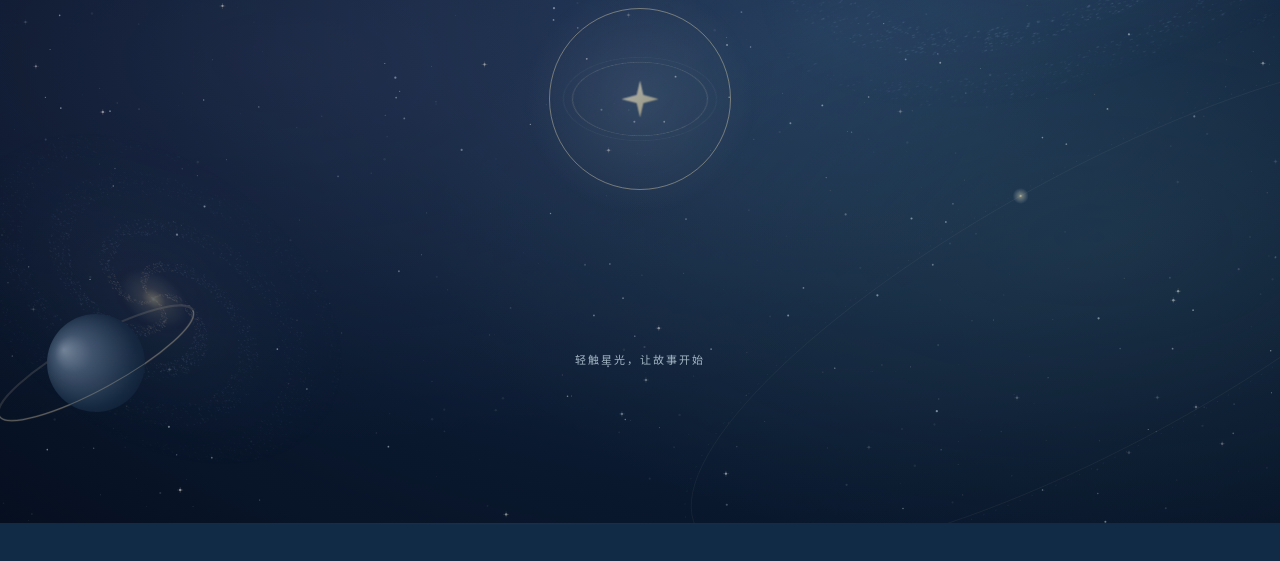
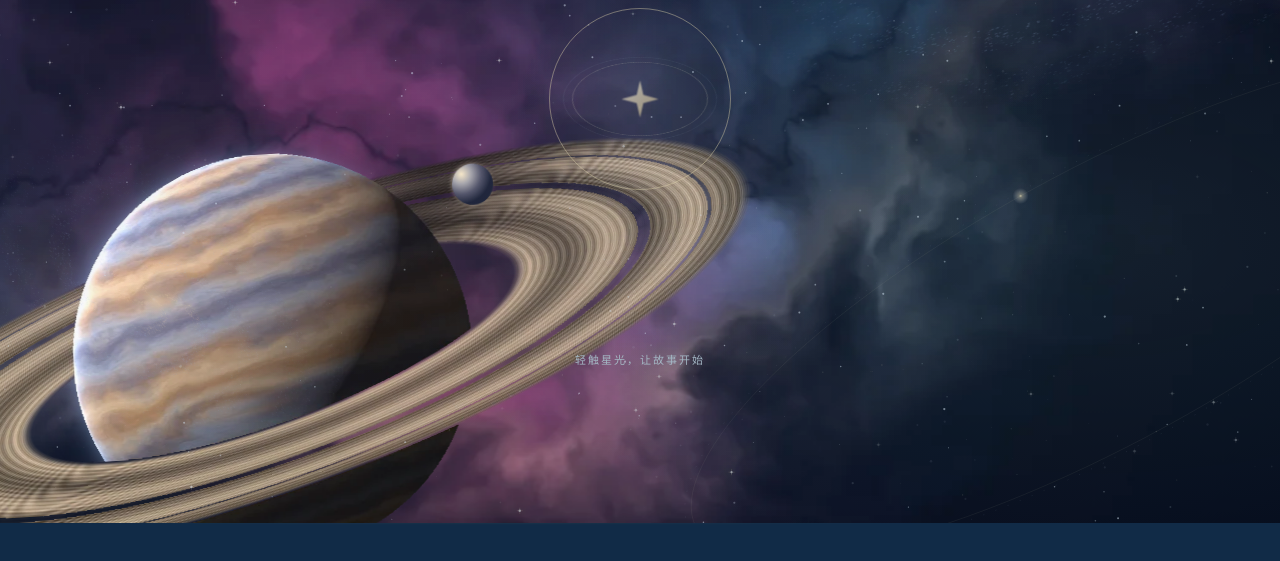
Before and after one commit to Hank1177/starwood-atelier-preview-20261124, a plain HTML site: page index.html in a window 1280 px wide. Shown: the part 277-838 px from the top of the page. Drawn offline with Linux system fonts and the light colour scheme; animation ran at ten frames a second.

Commit message:
feat: stage a drifting ring-world and dust nebula across arrival and companion

```diff
--- a/arrival.js
+++ b/arrival.js
@@ -4,7 +4,7 @@
   const dialog = document.createElement('dialog');
   dialog.className = 'arrival-dialog';
   dialog.setAttribute('aria-labelledby','arrivalTitle');
-  dialog.innerHTML = '<canvas class="arrival-sky" aria-hidden="true"></canvas><div class="arrival-nebula" aria-hidden="true"></div><header class="arrival-header"><span>✦ 星木</span><button type="button" class="arrival-skip">跳过开场 ↗</button></header><div class="arrival-copy"><p class="arrival-overline">每一次出发，都始于一点微光</p><h2 id="arrivalTitle">有一束光，正为你而来。</h2></div><button type="button" class="arrival-start" aria-label="点亮星光，开始开场动画"><span class="arrival-seed"></span><span class="arrival-seed-orbit"></span></button><div class="arrival-meteor" aria-hidden="true"></div><div class="arrival-bloom" aria-hidden="true"></div><button type="button" class="arrival-friend" disabled aria-label="轻触烁，进入星木"><canvas width="900" height="900" aria-hidden="true"></canvas></button><p class="arrival-hint" role="status">轻触星光，让故事开始</p><div class="arrival-white" aria-hidden="true"></div>';
+  dialog.innerHTML = '<div class="deep-space" aria-hidden="true"><div class="cloud-bank"></div><div class="giant-track"><img class="giant" src="ring-world.webp" alt=""><i class="satellite"></i></div></div><canvas class="arrival-sky" aria-hidden="true"></canvas><div class="arrival-nebula" aria-hidden="true"></div><header class="arrival-header"><span>✦ 星木</span><button type="button" class="arrival-skip">跳过开场 ↗</button></header><div class="arrival-copy"><p class="arrival-overline">每一次出发，都始于一点微光</p><h2 id="arrivalTitle">有一束光，正为你而来。</h2></div><button type="button" class="arrival-start" aria-label="点亮星光，开始开场动画"><span class="arrival-seed"></span><span class="arrival-seed-orbit"></span></button><div class="arrival-meteor" aria-hidden="true"></div><div class="arrival-bloom" aria-hidden="true"></div><button type="button" class="arrival-friend" disabled aria-label="轻触烁，进入星木"><canvas width="900" height="900" aria-hidden="true"></canvas></button><p class="arrival-hint" role="status">轻触星光，让故事开始</p><div class="arrival-white" aria-hidden="true"></div>';
   document.body.append(dialog);
   const sky = dialog.querySelector('.arrival-sky');
   const ctx = sky.getContext('2d');
@@ -41,7 +41,7 @@
     if(!dialog.open) return;
     if(time-lastFrame>32) {
       lastFrame=time;
-      const still = reduced.matches;
+      const still = reduced.matches || document.body.classList.contains('paused');
       gaze.x += (pointer.x-gaze.x)*.035;
       gaze.y += (pointer.y-gaze.y)*.035;
       cosmos.draw(time,{still,x:gaze.x,y:gaze.y});
--- a/cosmos-scene.js
+++ b/cosmos-scene.js
@@ -72,19 +72,6 @@
       ctx.fillStyle=glow;ctx.fillRect(x-8,y-8,16,16);
       ctx.restore();
     }
-    function planet() {
-      const radius=Math.min(width,height)*.045+13;
-      const x=width*.075,y=height*.80;
-      ctx.save();ctx.translate(x,y);ctx.rotate(-.5);
-      ctx.strokeStyle='rgba(204,190,160,.16)';ctx.lineWidth=2;
-      ctx.beginPath();ctx.ellipse(0,0,radius*2.25,radius*.53,0,0,Math.PI*2);ctx.stroke();
-      const shade=ctx.createRadialGradient(-radius*.45,-radius*.55,0,0,0,radius*1.3);
-      shade.addColorStop(0,'#718397');shade.addColorStop(.3,'#3e526b');shade.addColorStop(.76,'#13273e');shade.addColorStop(1,'#09172c');
-      ctx.beginPath();ctx.arc(0,0,radius,0,Math.PI*2);ctx.fillStyle=shade;ctx.fill();
-      ctx.strokeStyle='rgba(207,194,162,.32)';ctx.lineWidth=1;
-      ctx.beginPath();ctx.ellipse(0,0,radius*2.25,radius*.53,0,0,Math.PI);ctx.stroke();
-      ctx.restore();
-    }
     function burst(x,y,small=false) {
       const birth=performance.now();
       for(let i=0;i<(small?2:16);i++) {
@@ -107,12 +94,14 @@
       } else {
         galaxyAt(width*.87,height*.22,Math.max(340,Math.min(width*.68,850)),-.38+t*.000006,.47,.8);
         galaxyAt(width*.12,height*.72,Math.min(width*.48,480),.65-t*.000009,.66,.38);
-        planet();
+
         orbit(width*.86,height*.73,width*.36,height*.17,-.5,t,'rgba(200,199,172,.10)');
       }
       for(const star of stars) {
         const alpha = still ? .5 : .23 + .3*Math.sin(t*.0007+star.phase);
-        const x=star.x+(options.x||0)*star.depth*12,y=star.y+(options.y||0)*star.depth*8;
+        const drift=t*.005*star.depth;
+        const x=((star.x+drift+(options.x||0)*star.depth*12)%width+width)%width;
+        const y=((star.y-drift*.27+(options.y||0)*star.depth*8)%height+height)%height;
         ctx.fillStyle='rgba(216,231,244,'+Math.max(.08,alpha)+')';
         ctx.beginPath();ctx.arc(x,y,star.r,0,Math.PI*2);ctx.fill();
         if(star.r>1.15) {
--- a/index.html
+++ b/index.html
@@ -1,5 +1,5 @@
 <!doctype html>
-<html lang="zh-CN"><head><meta charset="UTF-8"><meta name="viewport" content="width=device-width,initial-scale=1"><title>星木 · 晨光序曲</title><script>try{if(localStorage.getItem('starwood.intro.v1')!=='seen')document.documentElement.classList.add('intro-pending')}catch{document.documentElement.classList.add('intro-pending')}setTimeout(()=>{if(!window.StarwoodIntro)document.documentElement.classList.remove('intro-pending')},8000)</script><link rel="stylesheet" href="style.css?v=6"></head>
+<html lang="zh-CN"><head><meta charset="UTF-8"><meta name="viewport" content="width=device-width,initial-scale=1"><title>星木 · 晨光序曲</title><script>try{if(localStorage.getItem('starwood.intro.v1')!=='seen')document.documentElement.classList.add('intro-pending')}catch{document.documentElement.classList.add('intro-pending')}setTimeout(()=>{if(!window.StarwoodIntro)document.documentElement.classList.remove('intro-pending')},8000)</script><link rel="stylesheet" href="style.css?v=7"></head>
 <body data-active-panel="orbit"><canvas id="sky" aria-hidden="true"></canvas><div class="nebula"></div><div class="meteor m1"></div><div class="meteor m2"></div><div class="meteor m3"></div>
 <header class="masthead"><a class="brand" href="#"><span class="brand-mark">✦</span><span>星木<small>A SPACE TO GROW</small></span></a><div class="top-note">给时间一点秩序，给灵感一点自由。</div><div class="header-actions"><button id="replayIntro" class="quiet">重看开场</button><button id="motion" class="quiet">暂停星空</button></div></header>
 <main tabindex="-1"><div class="intro"><div><span class="eyebrow">星木学习手记</span><h1>今天，也有新的可能。</h1><p>在纸页间安放计划，在星光里慢慢生长。</p></div><div class="sky-orbit" aria-hidden="true"><i></i><i></i><i></i></div><div class="date-seal"><span>今日 / TODAY</span><strong id="todayStamp"></strong><small>慢慢来，也会到达。</small></div></div>
@@ -11,9 +11,9 @@
 <section class="task-paper"><span class="clip"></span><div class="task-head"><div><span class="eyebrow">把今天，过成喜欢的样子</span><h3 id="selectedLabel"></h3></div><span id="taskCount" class="count"></span></div><div class="ruled"><div id="tasks"></div><button class="add-task" id="add">＋ 写下一件小事</button></div><div class="task-foot"><span id="progressLabel"></span><div class="progress-track"><div id="progressBar"></div></div></div></section><div class="small-sign">让每一点进步，都被看见 <span>✦</span></div></aside></div>
 <section id="notesPanel" class="notes-panel" hidden><div class="notebook"><span class="eyebrow">THOUGHTS WORTH KEEPING</span><h2>留一点空间，给灵感。</h2><p>记下今天学会的一个知识点，或明天想继续探索的问题。</p><label for="journal">我的学习手记</label><textarea id="journal" placeholder="今天，我想记住……"></textarea><div class="journal-bottom"><span id="saveState">内容仅保存在此浏览器</span><button id="downloadNote">下载手记 TXT</button></div></div></section>
 <section id="orbitPanel" class="orbit-panel" aria-label="星伴空间">
-<div class="orbit-atmosphere" aria-hidden="true"></div>
+<div class="deep-space" aria-hidden="true"><div class="cloud-bank"></div><div class="giant-track"><img class="giant" src="ring-world.webp" alt=""><i class="satellite"></i></div></div>
 <div class="orbit-head"><span class="signal">星伴 · 烁</span><span id="orbitDate"></span></div>
 <div class="companion-layout"><div class="companion-copy"><span class="companion-kicker">与你一起，探索更多可能</span><h2>让每个想法，<br>找到自己的星轨。</h2><p>点亮一个问题，<br>或者从今天的计划开始。</p><button id="openOrbitChat" class="orbit-chat-button">和烁聊一聊 <span>↗</span></button></div>
 <div class="orbit-stage"><canvas id="orbitParticles" aria-hidden="true"></canvas><div class="companion-haze"></div><button id="sprite" aria-label="和星伴烁对话"><canvas id="crystal" width="720" height="720" aria-hidden="true"></canvas></button><span class="stage-caption">轻触烁，拾起一颗灵感</span></div></div>
 <div class="orbit-foot"><div class="orbit-summary"><span class="signal">所选日期的学习计划</span><p id="spriteMood" role="status"></p><button id="seeDay">展开学习计划 ↗</button></div><dl class="orbit-stats"><div><dt>待完成</dt><dd id="orbitPending">0</dd></div><div><dt>已完成</dt><dd id="orbitDone">0</dd></div></dl></div></section><div class="desk-footer"><span>计划有序 · 灵感自由</span><button id="export">导出本月计划</button></div></div></section><footer class="outside-footer"><span>星木 · 让时间留下温度</span><span>轻触星伴 / 记录想法 / 安排学习</span></footer></main>
-<dialog id="taskDialog"><form id="taskForm"><span class="eyebrow">A SMALL STEP FORWARD</span><h2>写下一件小事</h2><label>待办内容<input id="taskTitle" maxlength="80" required placeholder="例如：复习曲率公式，完成两道练习题"></label><label>分类<select id="taskType"><option>学习</option><option>作业</option><option>考试</option><option>计划</option></select></label><label>详细要求（选填）<textarea id="taskDetails" maxlength="2000" rows="3" placeholder="写下步骤、提交形式或验收要求"></textarea></label><label>截止时间（选填）<input id="taskTime" type="time"></label><div class="dialog-actions"><button type="button" id="cancel">取消</button><button type="submit">记在这一页</button></div></form></dialog><div id="toast" role="status"></div><script src="day-orbit.js?v=6"></script><script src="app.js?v=6"></script><script src="cosmos-scene.js?v=6"></script><script src="crystal.js?v=6"></script><script src="chat-config.js?v=6"></script><script src="companion-chat.js?v=6"></script><script src="arrival.js?v=6"></script></body></html>
+<dialog id="taskDialog"><form id="taskForm"><span class="eyebrow">A SMALL STEP FORWARD</span><h2>写下一件小事</h2><label>待办内容<input id="taskTitle" maxlength="80" required placeholder="例如：复习曲率公式，完成两道练习题"></label><label>分类<select id="taskType"><option>学习</option><option>作业</option><option>考试</option><option>计划</option></select></label><label>详细要求（选填）<textarea id="taskDetails" maxlength="2000" rows="3" placeholder="写下步骤、提交形式或验收要求"></textarea></label><label>截止时间（选填）<input id="taskTime" type="time"></label><div class="dialog-actions"><button type="button" id="cancel">取消</button><button type="submit">记在这一页</button></div></form></dialog><div id="toast" role="status"></div><script src="day-orbit.js?v=7"></script><script src="app.js?v=7"></script><script src="cosmos-scene.js?v=7"></script><script src="crystal.js?v=7"></script><script src="chat-config.js?v=7"></script><script src="companion-chat.js?v=7"></script><script src="arrival.js?v=7"></script></body></html>
--- a/style.css
+++ b/style.css
@@ -216,3 +216,20 @@ body[data-active-panel=orbit] .workarea{padding-bottom:24px}
 }
 @media(prefers-reduced-motion:reduce){.orbit-atmosphere,.companion-haze{animation:none!important}}
 main:focus{outline:none}
+
+/* A camera drift through the same ring system on arrival and at the observatory. */
+.deep-space{position:absolute;inset:0;overflow:hidden;pointer-events:none;isolation:isolate;background:#091325}
+.orbit-panel>.deep-space{z-index:-1}
+.cloud-bank{position:absolute;inset:-10%;background:center/cover url("nebula-field.webp");animation:cloud-passage 42s ease-in-out infinite alternate}
+.giant-track{position:absolute;width:min(82vw,1150px);aspect-ratio:1200/740;left:-18%;bottom:-18%;animation:planet-passage 25s ease-in-out infinite alternate}
+.giant{width:100%;height:100%;display:block}
+.satellite{position:absolute;width:4%;aspect-ratio:1;top:22%;left:69%;border-radius:50%;background:radial-gradient(circle at 24% 24%,#fff0cb,#a9a9ac 22%,#515467 45%,#182033 67%);box-shadow:-1px -1px 4px #ffeccb59;animation:moon-transit 22s ease-in-out infinite alternate}
+.orbit-panel .giant-track{width:64%;left:auto;right:-16%;bottom:auto;top:-11%}
+.orbit-panel .deep-space:after{content:'';position:absolute;inset:0;background:linear-gradient(90deg,#081323b3,transparent 65%),linear-gradient(0deg,#071426df,transparent 33%)}
+.arrival-dialog.revealing>.deep-space{opacity:0}
+@keyframes cloud-passage{from{transform:translate(-2%,-1%) scale(1)}to{transform:translate(3%,2%) scale(1.12)}}
+@keyframes planet-passage{from{transform:translate(-3%,2%) rotate(-4deg)}to{transform:translate(7%,-5%) rotate(3deg)}}
+@keyframes moon-transit{to{transform:translate(-220%,95%) scale(.8)}}
+@media(max-width:700px){.giant-track{width:125vw;left:-44%;bottom:-1%}.orbit-panel .giant-track{width:97%;right:-35%;top:29%}}
+.paused .deep-space *{animation-play-state:paused}
+@media(prefers-reduced-motion:reduce){.deep-space *{animation:none!important}}
```
Also changed, not shown: nebula-field.webp (added), ring-world.webp (added).
